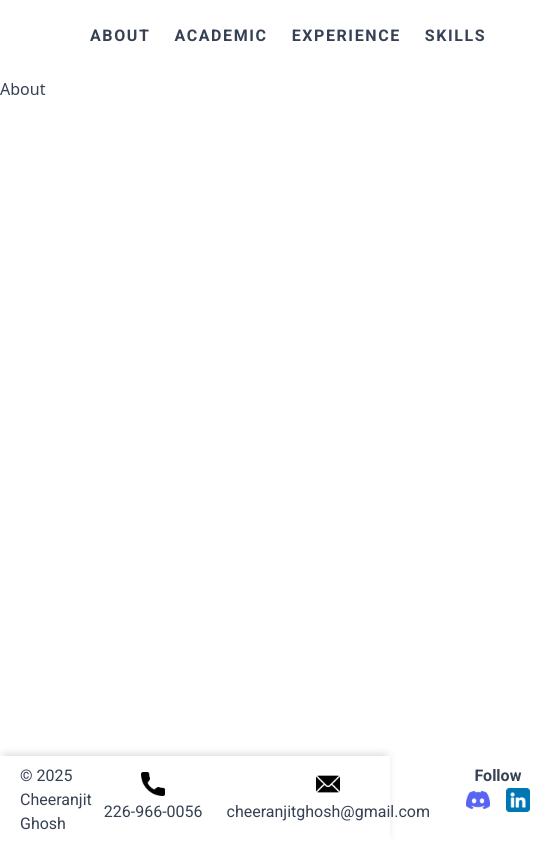
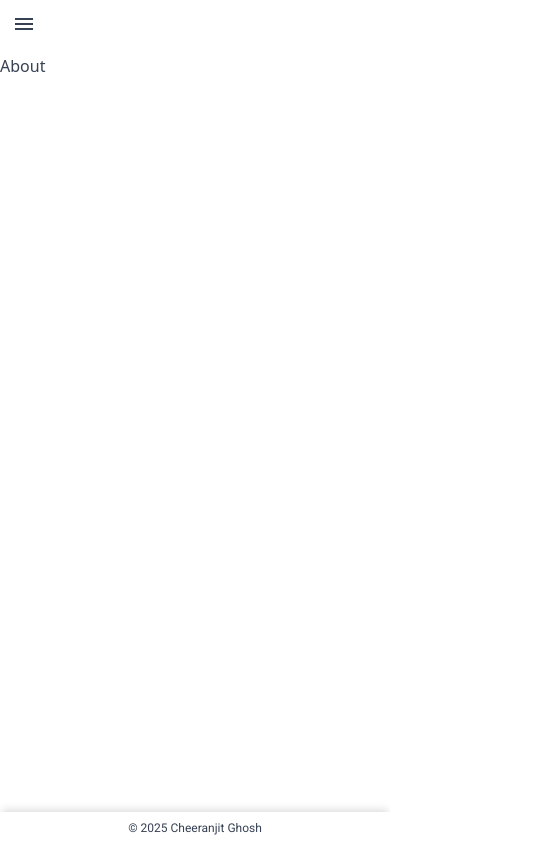
Before and after one commit to surojeetGhosh/portfolio-cheeranjit, a React (Vite) app: page / in a window 390 px wide. Shown: the whole page, 554 px wide, since content can reach past the window. Built offline with nearby package versions, Linux system fonts and the light colour scheme.

Commit message:
fixed navbar and footer

```diff
--- a/index.html
+++ b/index.html
@@ -4,6 +4,10 @@
         <meta charset="UTF-8" />
         <link rel="icon" href="/src/assets/favicon.ico" />
         <meta name="viewport" content="width=device-width, initial-scale=1.0" />
+        <link
+            rel="stylesheet"
+            href="https://fonts.googleapis.com/css2?family=Material+Symbols+Outlined:opsz,wght,FILL,GRAD@24,400,0,0&icon_names=menu"
+        />
         <title>Portfolio</title>
     </head>
     <body>
--- a/src/components/Footer.tsx
+++ b/src/components/Footer.tsx
@@ -7,7 +7,7 @@ interface FooterProps {
 export default function Footer({ className = "" }: FooterProps) {
     return (
         <footer className={className}>
-            <div className="flex-auto">
+            <div className="px-5 py-2">
                 ©{" "}
                 {resource.footer["copyright-year"]
                     ? resource.footer["copyright-year"]
@@ -16,7 +16,7 @@ export default function Footer({ className = "" }: FooterProps) {
                     ? resource.footer["copyright-org"]
                     : ""}
             </div>
-            <div className="flex flex-none justify-items-end">
+            {/* <div className="flex flex-none justify-items-end">
                 {resource.footer.contact.map((value) => {
                     return (
                         <div className="flex-col flex-none px-3">
@@ -54,7 +54,7 @@ export default function Footer({ className = "" }: FooterProps) {
                         );
                     })}
                 </div>
-            </div>
+            </div> */}
         </footer>
     );
 }
--- a/src/components/Layout.tsx
+++ b/src/components/Layout.tsx
@@ -5,13 +5,13 @@ import { TanStackRouterDevtools } from "@tanstack/react-router-devtools";
 // width - 1024
 export default function Layout() {
   return (
-    <div className="flex w-screen h-screen flex-col bg-white text-gray-700">
-      <Navbar className="flex-auto" />
-      <div className="flex-auto h-screen w-screen">
+    <div className="flex w-screen h-screen flex-col text-gray-700">
+      <Navbar />
+      <div className="h-screen w-screen">
         <Outlet />
       </div>
-      <Footer className="flex font-roboto flex-auto px-5 py-2 items-center footer-shadow" />
-      <TanStackRouterDevtools />
+      <Footer className="font-roboto footer-shadow text-center text-xs" />
+      <TanStackRouterDevtools position="bottom-right"/>
     </div>
   );
 }
--- a/src/components/Navbar.tsx
+++ b/src/components/Navbar.tsx
@@ -1,14 +1,60 @@
+"use client";
+
 import { Link } from "@tanstack/react-router";
 import resource from "@assets/resource.json";
+import { useState } from "react";
 
 interface NavbarProps {
     className?: string;
 }
 
+const visibleNav = (e: HTMLElement | null) => {
+    if (e) {
+      e.classList.remove("hidden")
+    }
+};
+
+const disableNav = (e: HTMLElement | null) => {
+    if (e) e.classList.add("hidden")
+};
+
 export default function Navbar({ className = "" }: NavbarProps) {
+    const [toggleNavButton, setToggleNavButton] = useState(false);
+    const onClickNavButton = (event: React.MouseEvent<HTMLDivElement>) => {
+        if (event.buttons === 0) {
+            const navBar: HTMLElement | null =
+                document.getElementById("navigation");
+            if (!toggleNavButton) {
+                visibleNav(navBar);
+            } else {
+                disableNav(navBar);
+            }
+            setToggleNavButton(!toggleNavButton);
+        }
+    };
+
+    const onTouchNavButton = () => {
+        const navBar: HTMLElement | null =
+            document.getElementById("navigation");
+        if (!toggleNavButton) {
+            visibleNav(navBar);
+        } else {
+            disableNav(navBar);
+        }
+        setToggleNavButton(!toggleNavButton);
+    };
+
     return (
-    <div className={className}>
-      <div className="flex w-3/5 text-center tracking-widest font-bold py-3 items-center-safe font-roboto mx-auto box-border cursor-default">
+        <nav className={className}>
+            <div
+                className="p-3 md:hidden cursor-default delay-150 duration-100 ease-in hover:text-amber-600"
+                onClick={onClickNavButton}
+                onTouchStart={onTouchNavButton}
+            >
+                <span className="material-symbols-outlined">menu</span>
+            </div>
+            <div id="navigation" className="hidden md:block ">
+                <div className="flex flex-col md:flex-row w-3/5 text-center tracking-widest font-bold py-3 items-center-safe font-roboto mx-auto box-border cursor-default">
                     <Link
                         to="/"
                         className="flex-2 p-3 border-solid border-b-5 border-white transition delay-150 duration-300 ease-in-out hover:border-amber-400"
@@ -35,5 +81,6 @@ export default function Navbar({ className = "" }: NavbarProps) {
                     </Link>
                 </div>
             </div>
+        </nav>
     );
 }
```
Lines whose indentation alone changed are shown as unchanged.
